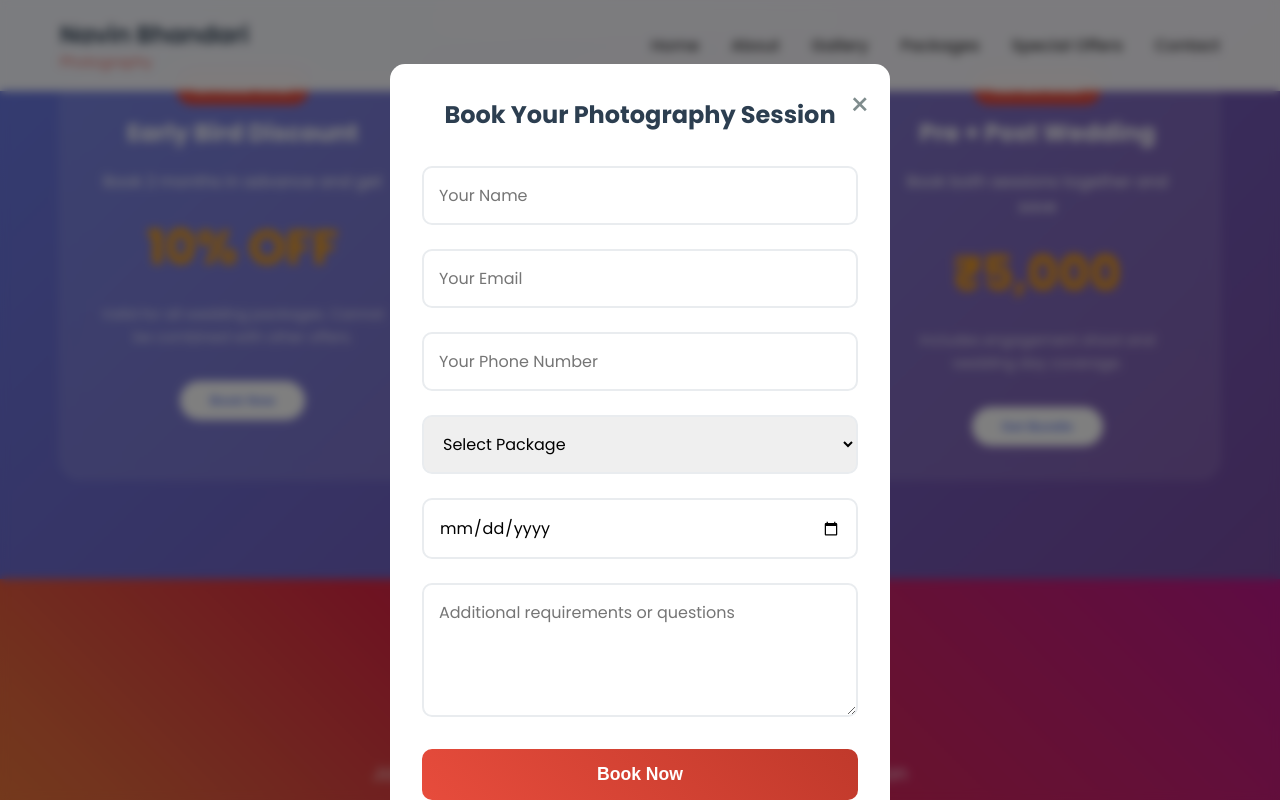
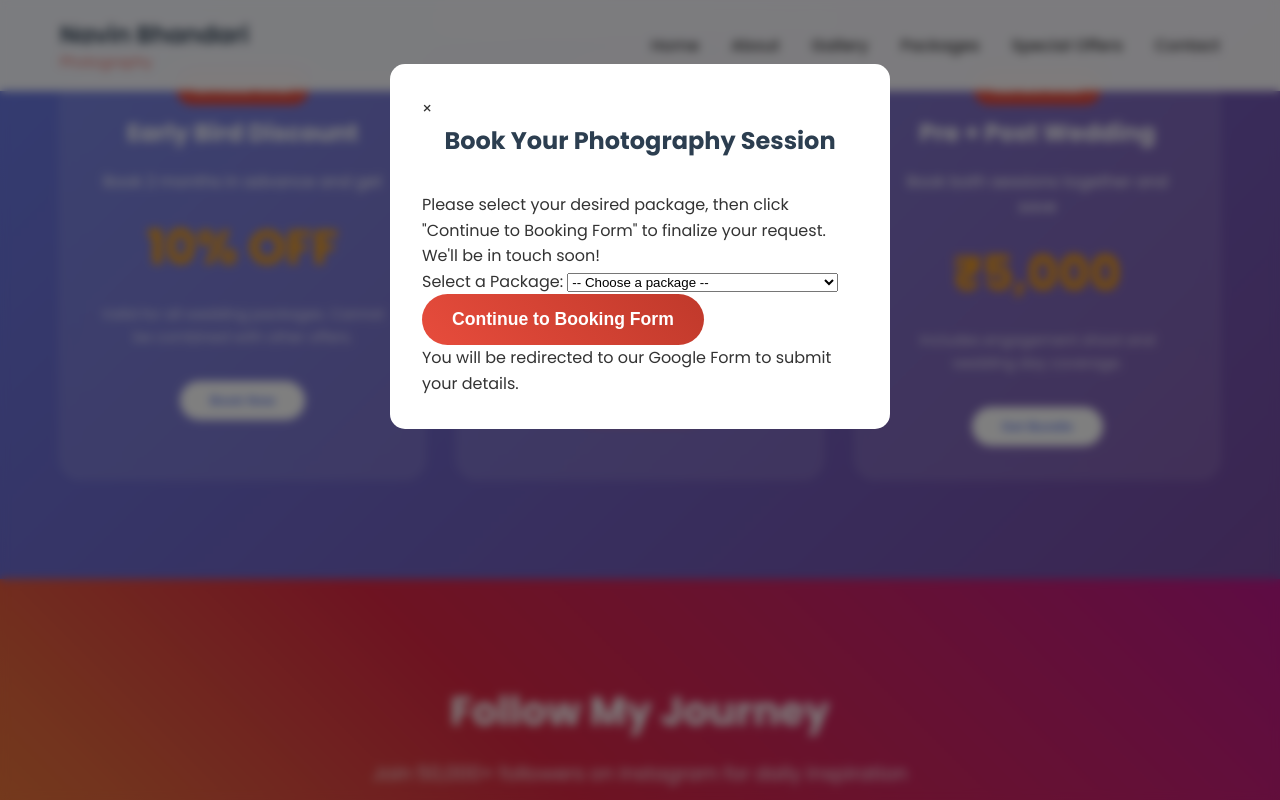
Before and after one commit to selfstarteju/Navin-Bhandari, a plain HTML site: page index.html in a window 1280 px wide. Both pictures are taken after a click on the button "Claim Offer". Shown: the part 3928-4728 px from the top of the page. Drawn offline with Linux system fonts and the light colour scheme.

Commit message:
Update index.html

```diff
--- a/index.html
+++ b/index.html
@@ -33,7 +33,29 @@
             </div>
         </div>
     </nav>
+<div id="bookingModal" class="modal">
+    <div class="modal-content">
+        <span class="close-button" onclick="closeBookingModal()">&times;</span>
+        <h2>Book Your Photography Session</h2>
+        <p>Please select your desired package, then click "Continue to Booking Form" to finalize your request. We'll be in touch soon!</p>
 
+        <label for="bookingPackage">Select a Package:</label>
+        <select id="bookingPackage">
+            <option value="">-- Choose a package --</option>
+            <option value="Basic Package">Basic Package (₹25,000)</option>
+            <option value="Premium Package">Premium Package (₹40,000)</option>
+            <option value="Luxury Package">Luxury Package (₹75,000)</option>
+            <option value="Special Offer - Early Bird">Special Offer: Early Bird Discount</option>
+            <option value="Special Offer - First Time Client">Special Offer: First Time Client</option>
+            <option value="Special Offer - Pre + Post Wedding">Special Offer: Pre + Post Wedding Bundle</option>
+            <option value="Other / General Inquiry">Other / General Inquiry</option>
+        </select>
+
+        <button class="btn-primary" id="continueToFormButton">Continue to Booking Form</button>
+
+        <p class="modal-note">You will be redirected to our Google Form to submit your details.</p>
+    </div>
+</div>
     <!-- Hero Section -->
     <section id="home" class="hero">
         <div class="hero-content">
@@ -324,33 +346,7 @@
                     </div>
                 </div>
 
-                <div class="contact-form">
-                    <h3>Send a Message</h3>
-                    <form id="contactForm">
-                        <div class="form-group">
-                            <input type="text" id="name" name="name" placeholder="Your Name" required>
-                        </div>
-                        <div class="form-group">
-                            <input type="email" id="email" name="email" placeholder="Your Email" required>
-                        </div>
-                        <div class="form-group">
-                            <input type="tel" id="phone" name="phone" placeholder="Your Phone Number">
-                        </div>
-                        <div class="form-group">
-                            <select id="service" name="service" required>
-                                <option value="">Select Service</option>
-                                <option value="wedding">Wedding Photography</option>
-                                <option value="portrait">Portrait Session</option>
-                                <option value="event">Event Coverage</option>
-                                <option value="other">Other</option>
-                            </select>
-                        </div>
-                        <div class="form-group">
-                            <textarea id="message" name="message" placeholder="Tell me about your event or requirements" rows="5" required></textarea>
-                        </div>
-                        <button type="submit" class="btn-submit">Send Message</button>
-                    </form>
-                </div>
+
             </div>
         </div>
     </section>
@@ -405,38 +401,7 @@
     </footer>
 
     <!-- Booking Modal -->
-    <div id="bookingModal" class="modal">
-        <div class="modal-content">
-            <span class="close">&times;</span>
-            <h2>Book Your Photography Session</h2>
-            <form id="bookingForm">
-                <div class="form-group">
-                    <input type="text" id="bookingName" name="name" placeholder="Your Name" required>
-                </div>
-                <div class="form-group">
-                    <input type="email" id="bookingEmail" name="email" placeholder="Your Email" required>
-                </div>
-                <div class="form-group">
-                    <input type="tel" id="bookingPhone" name="phone" placeholder="Your Phone Number" required>
-                </div>
-                <div class="form-group">
-                    <select id="bookingPackage" name="package" required>
-                        <option value="">Select Package</option>
-                        <option value="basic">Basic Package - ₹15,000</option>
-                        <option value="premium">Premium Package - ₹25,000</option>
-                        <option value="luxury">Luxury Package - ₹40,000</option>
-                    </select>
-                </div>
-                <div class="form-group">
-                    <input type="date" id="bookingDate" name="date" required>
-                </div>
-                <div class="form-group">
-                    <textarea id="bookingMessage" name="message" placeholder="Additional requirements or questions" rows="4"></textarea>
-                </div>
-                <button type="submit" class="btn-submit">Book Now</button>
-            </form>
-        </div>
-    </div>
+
 
     <script src="script.js"></script>
 </body>
```
